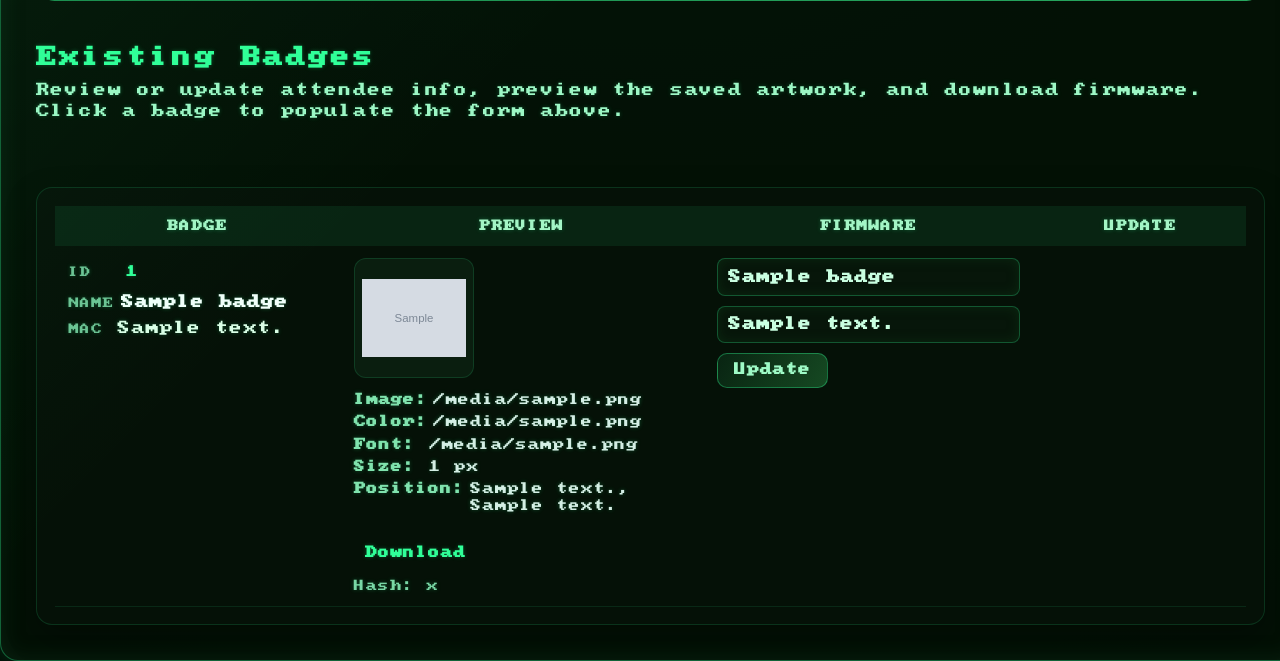
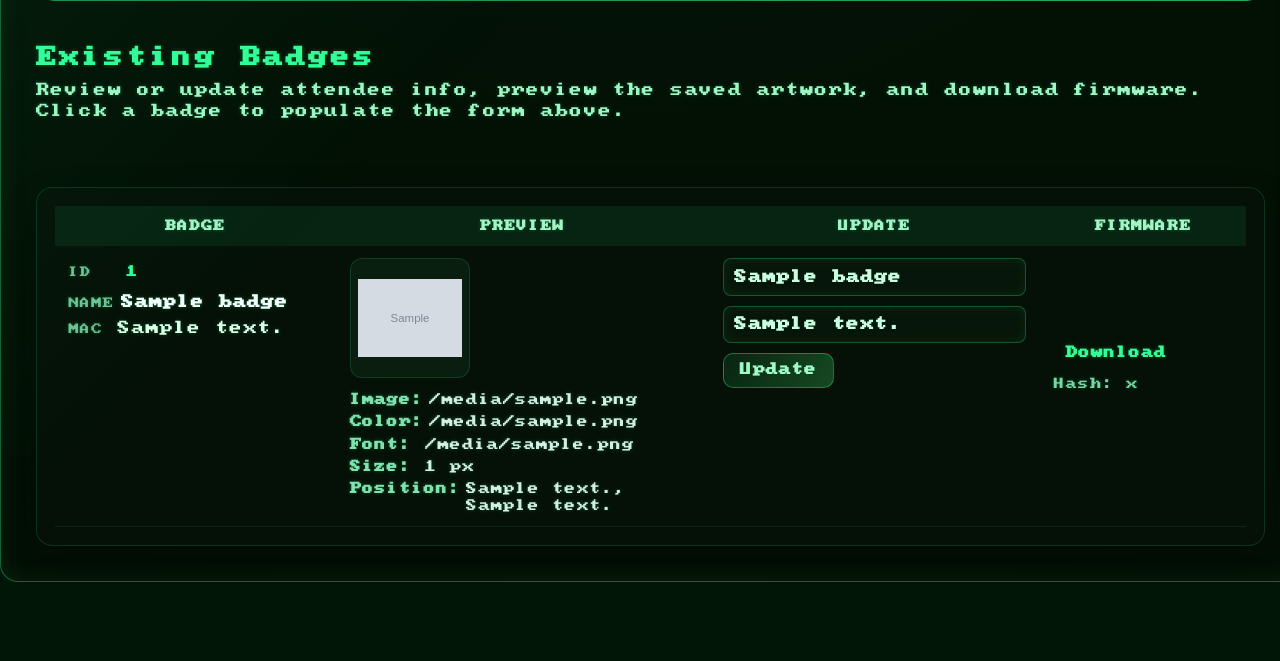
Before and after one commit to itsamenathan/phreaknic26-badge-server, a FastAPI app: template app/templates/admin_create_badge.html in a window 1280 px wide. Shown: the part 529-1190 px from the top of the page. After the commit the page ends 1111 px from the top, so only its background shows below. Run offline with FastAPI, Linux system fonts and the light colour scheme; the template is opened without the code that fills it: most values are stand-ins (such as "Sample title", 1, 10 or a date in 2020); grey boxes marked "Sample" are stand-in pictures; form fields are guessed from the names that the template uses; parts of the project's set-up code (start-up, migrations or seed data) failed here and were passed over.

Commit message:
Update badge management UI and enhance admin controls for badge updates

```diff
--- a/app/static/style.css
+++ b/app/static/style.css
@@ -344,10 +344,10 @@ p {
     min-width: 940px;
 }
 
-.badge-table__col--identity { width: 26%; }
-.badge-table__col--preview { width: 33%; }
-.badge-table__col--firmware { width: 17%; }
-.badge-table__col--actions { width: 24%; }
+.badge-table__col--identity { width: 24%; }
+.badge-table__col--preview { width: 32%; }
+.badge-table__col--actions { width: 26%; }
+.badge-table__col--firmware { width: 18%; }
 
 .badge-table thead {
     background: rgba(48, 255, 152, 0.08);
@@ -475,24 +475,24 @@ p {
 }
 
 .badge-table__firmware {
-    display: flex;
-    flex-direction: column;
-    gap: 0.55rem;
-    align-items: flex-start;
+    display: grid;
+    gap: 0.45rem;
+    justify-items: flex-start;
     width: 100%;
 }
 
 .badge-table__firmware .link-button {
-    padding: 0.45rem 0.8rem;
+    padding: 0.45rem 0.85rem;
     border-radius: 8px;
     font-size: 0.9rem;
-    text-align: center;
+    white-space: nowrap;
 }
 
 .badge-table__hash {
     font-size: 0.84rem;
     color: rgba(141, 246, 190, 0.85);
     letter-spacing: 0.03em;
+    white-space: nowrap;
 }
 
 .badge-table__actions form {
@@ -501,6 +501,7 @@ p {
     grid-template-columns: 1fr;
     align-items: start;
     width: 100%;
+    max-width: 320px;
 }
 
 .badge-table__actions .field.compact {
```
Also changed, not shown: app/templates/admin_create_badge.html (+16 -16 lines).
